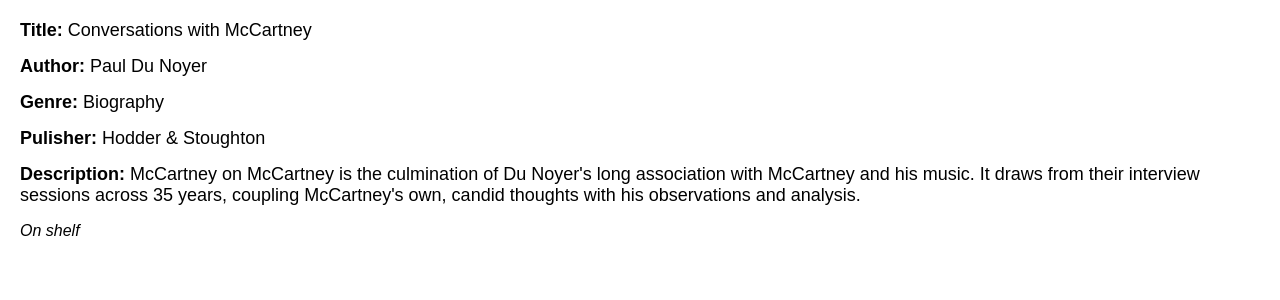
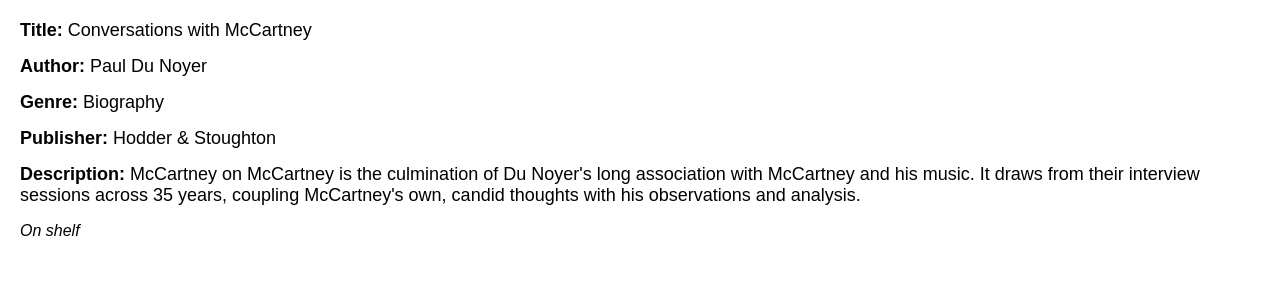
Before and after one commit to mickcooke/W3d5_Homework, a Flask app: page /books/1 in a window 1280 px wide. Shown: the part 80-380 px from the top of the page. Run offline with Flask 3, Linux system fonts and the light colour scheme.

Commit message:
fixed spelling mistake

```diff
--- a/templates/book_detail.html
+++ b/templates/book_detail.html
@@ -7,7 +7,7 @@
     <h2><b>Title:</b> {{book.title}}</h2>
     <h2><b>Author:</b> {{book.author}}</h2>
     <h2><b>Genre:</b> {{book.genre}}</h2>
-    <h2><b>Pulisher:</b> {{book.publisher}}</h2>
+    <h2><b>Publisher:</b> {{book.publisher}}</h2>
     <h2><b>Description:</b> {{book.description}}</h2>
 
     {% if book.checked_out %}
```
